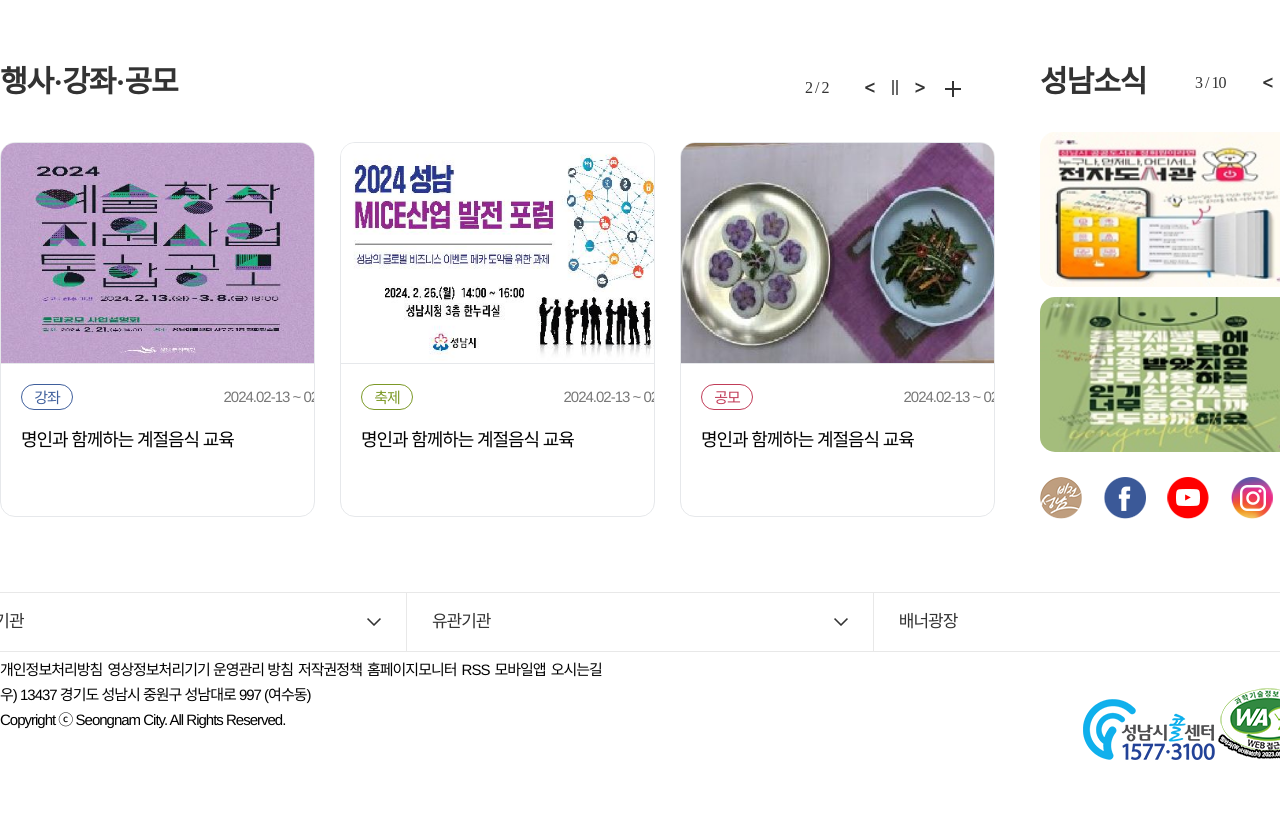
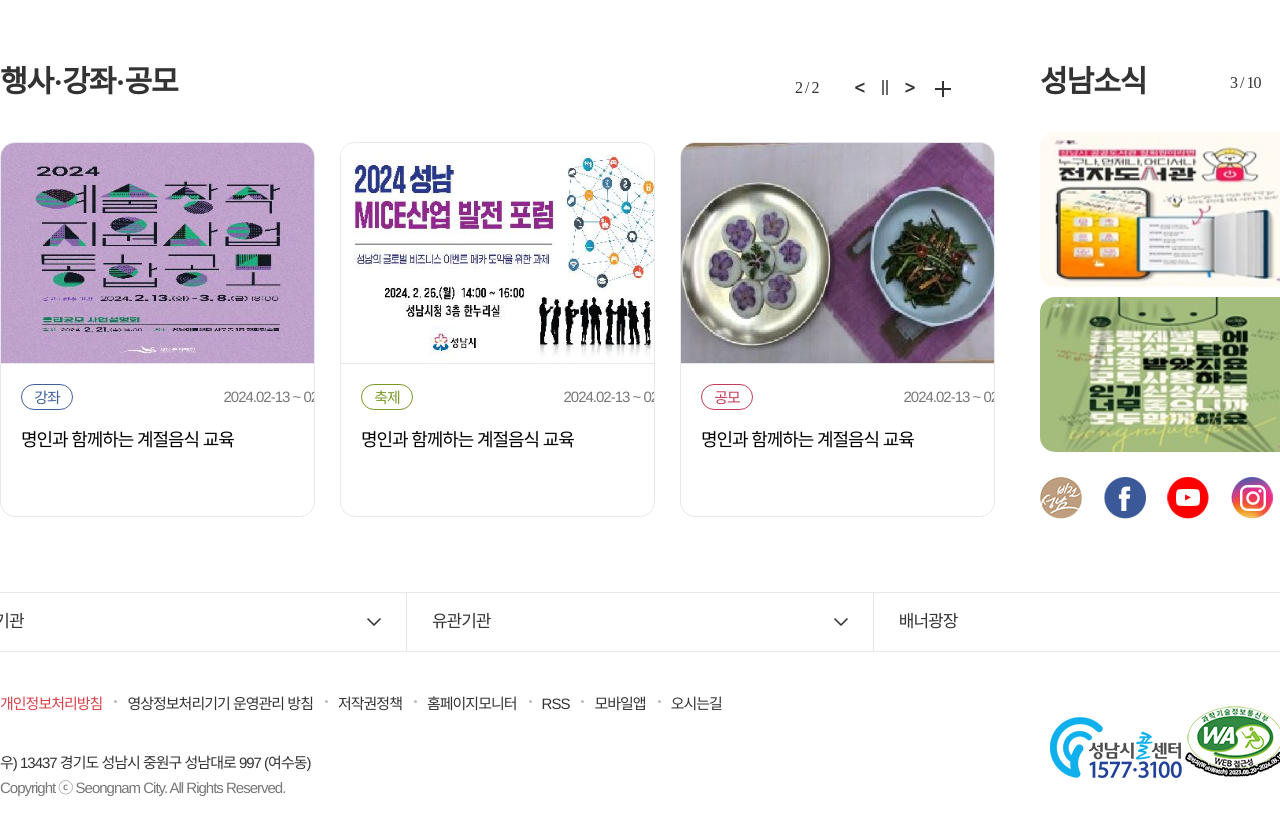
Before and after one commit to SongMihyun/sncity, a plain HTML site: page index.html in a window 1280 px wide. Shown: the part 1862-2696 px from the top of the page. Drawn offline with nearby package versions, Linux system fonts and the light colour scheme; files whose address does not match are found by name.

Commit message:
footer변경

```diff
--- a/css/style2.css
+++ b/css/style2.css
@@ -182,7 +182,7 @@ dd{font-family: '맑은 고딕','Malgun Gothic','나눔고딕',NanumGothic,Helve
 .banner .banner_container .banner_Ul>li>a>img,p{display: block;}
 
 
-.bannerWrap .slide_control{width: 100%; position: absolute; bottom: -20px; box-sizing: border-box;  padding: 0px 5px;}
+.bannerWrap .slide_control{}
 .bannerWrap .slide_control .slideBtn{display: flex; flex-wrap: wrap; justify-content: space-between;}
 
 .bannerWrap .slideDot{width: 100%; position: absolute; top: 80%; text-align: center;}
@@ -484,7 +484,7 @@ div.noticeWrap .listViewArea{width: 100%;}
 .section5 div.sec5Wrap div.sec5Left{width: 995px; height: 460px; float: left; position: relative; display: flex; flex-wrap: wrap; justify-content: space-between;}
 
 .programZone{width: 995px; height: 460px; display: flex;  flex-wrap: wrap; align-content: space-between; overflow: hidden;}
-.programZone .slide_control{width: 100%; top: -65px; left: 800px;}
+.programZone .slide_control{position: absolute; top: -65px; right: 50px;}
 
 
 
@@ -531,7 +531,7 @@ div.noticeWrap .listViewArea{width: 100%;}
 /* .snsZone .title5Wrap>.titleBox5_2{display: flex;}
 .snsZone .title5Wrap>.slideBtn5_2{width: 120px; display: flex;} */
 .snsZone .snsZoneWrap{display: flex; width: 100%; height: 320px; position: relative;}
-.snsZone .snsZoneWrap .slide_control{position: absolute; top:-60px; left: 150px;}
+.snsZone .snsZoneWrap .slide_control{position: absolute; top:-60px; right: 20px;}
 .snsZone .snsZoneWrap .banner5_2{width: 100%;}
 .snsZone .snsZoneWrap .banner5_2:after{content: "";position: absolute; right: 0; background:linear-gradient(90deg, transparent 0, rgba(255,255,255,.2) 30%, rgba(255,255,255,1) 100%); width: 27%; height: 100%;}
 .banner5_2 .slideContainer5_2 .bannerArea5_2{width: 360px;}
@@ -609,13 +609,18 @@ footer>.listZoneWrap>div>div.on{background: #fff; bottom: 59px; display: block;
 
 
 
-
-#footer .footerBottom{width: 1400px; height: 182px; font-family: '맑은 고딕','Malgun Gothic','나눔고딕',NanumGothic,Helvetica,sans-serif; font-size: 15px; margin: 0 auto;}
-#footer .footerBottom>ul>{}
-#footer .footerBottom>ul>li{float: left;}
-#footer .footerBottom>ul>li>a{height: 20px; display: block; margin: 5px 5px 5px 0;}
-#footer .footerBottom>.addr{float: left;}
-#footer .footerBottom>.markWarp{float: right;}
+#footer .footerBottomWrap{width: 1400px; height: 182px;margin: 0 auto; display: flex; flex-wrap: wrap; justify-content: space-between;}
+#footer .footerBottom{display: flex; flex-wrap: wrap; align-items: center; align-content:space-evenly; width: 75%; ; font-family: '맑은 고딕','Malgun Gothic','나눔고딕',NanumGothic,Helvetica,sans-serif; font-size: 15px; }
+#footer .footerBottom>ul{width: 100%;}
+#footer .footerBottom>ul>li{position: relative; float: left;}
+#footer .footerBottom>ul>li>a{height: 20px; display: block; margin: 5px 5px 5px 0; padding: 0 10px; color: #333333;}
+#footer .footerBottom>ul>li:first-child>a{color: #d84048; padding-left: 0;}
+#footer .footerBottom>ul>li:not(:last-child):after{content: ""; position: absolute; top: 50%; right: 0; width: 3px; height: 3px; margin-top: -1px; background-color: #bababa; border-radius: 50%;}
+#footer .footerBottom>.footerLink{width: 100%;}
+#footer .footerBottom>.addr{color: #333333; width: 100%;}
+#footer .footerBottom>.addr>cite{color: #777777; margin-top: 12px; width: 100%;}
+#footer .markWarp{width: 25%; display: flex; align-items: center;}
+#footer .markWarp>.footerMark{width: 100%;}
 
 
 
--- a/index.html
+++ b/index.html
@@ -1613,9 +1613,10 @@
             </ul>
 
         </div>
+        <div class="footerBottomWrap">
             <div class="footerBottom">
                 <ul class="footerLink">
-                <li><a href="#" title="개인정보처리방침">개인정보처리방침</a></li>
+                    <li class="red"><a href="#" title="개인정보처리방침">개인정보처리방침</a></li>
                     <li><a href="#" title="영상정보처리기기 운영관리 방침">영상정보처리기기 운영관리 방침</a></li>
                     <li><a href="#" title="저작권정책">저작권정책</a></li>
                     <li><a href="#" title="홈페이지모니터">홈페이지모니터</a></li>
@@ -1628,9 +1629,10 @@
                     <cite>Copyright ⓒ Seongnam City. All Rights Reserved.</cite>
 
                 </div>
+
+            </div>
             <div class="markWarp">
-                <div>
-
+                <div class="footerMark">
                     <a href="#" class="callcenter">
                         <img src="./img/cmm_new/layout/logo_callcenter.png" alt="성남시콜센터 1577-3100">
                     </a>
@@ -1638,8 +1640,6 @@
                         <img src="./img/cmm_new/layout/mark_wa.png" alt="과학기술정보통신부 WA(WEB접근성) 품질인증 마크, 웹와치(WebWatch) 2023.09.20 ~ 2024.09.19">
                     </a>
                     <img src="./img/cmm_new/layout/qr_cord.jpg" alt="성남시청 QR코드(https://www.seongnam.go.kr/main.do)">
-
-
                 </div>
 
             </div>
```
Lines whose indentation alone changed are shown as unchanged.
